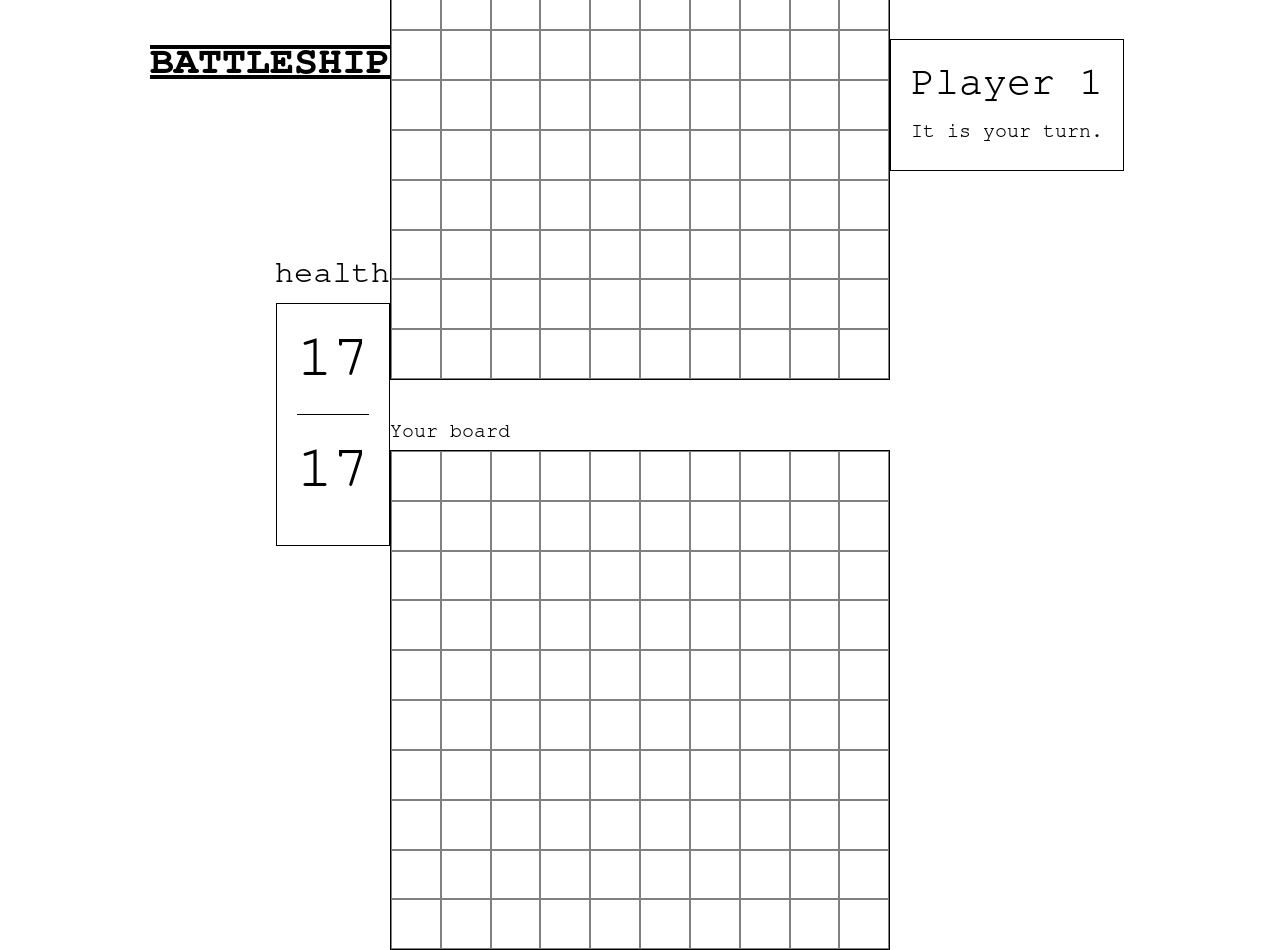
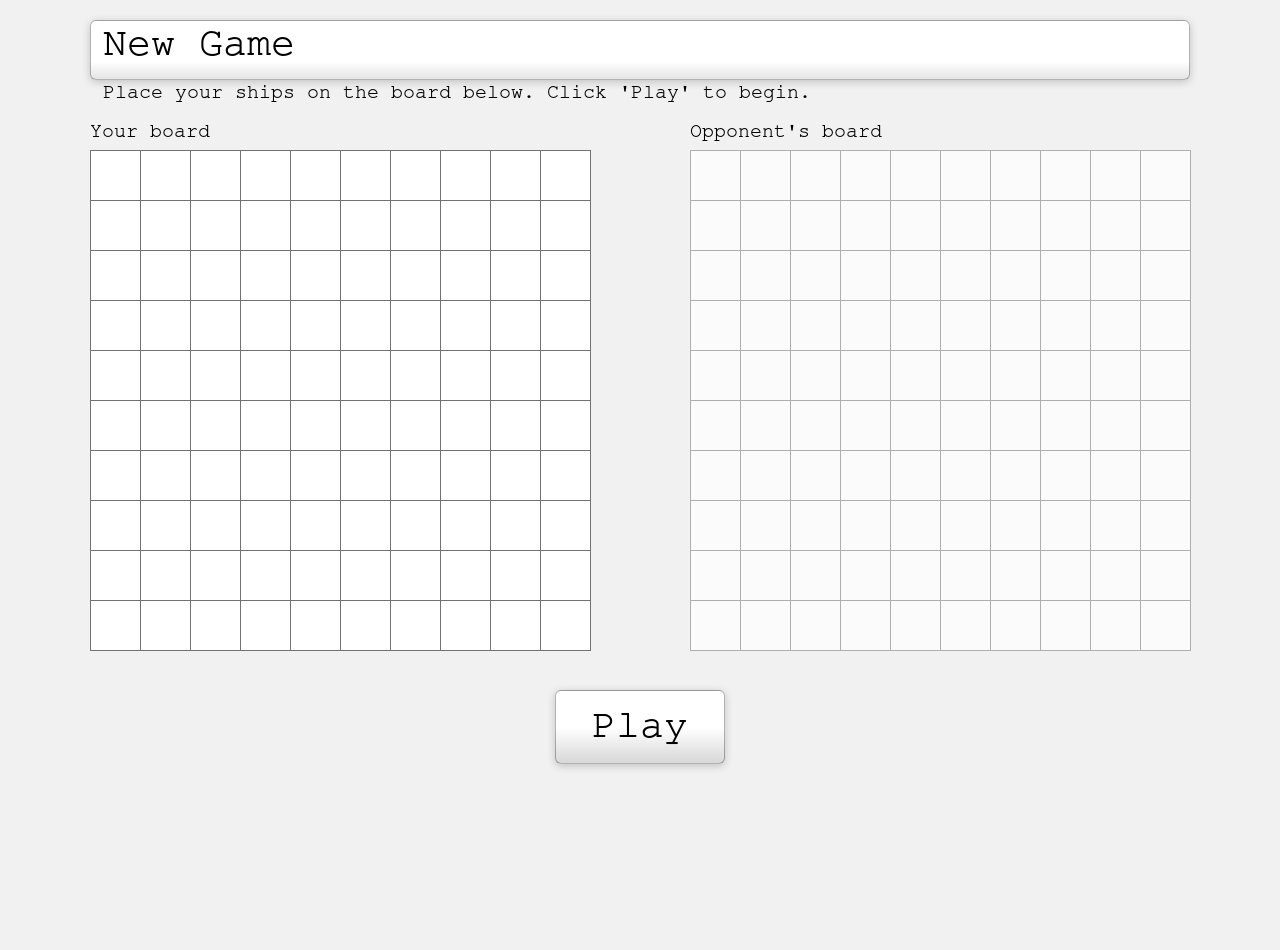
Before and after one commit to scojr/Battleship, a website with bundled scripts: page index.html in a window 1280 px wide. After the commit the page ends 800 px from the top, so only its background shows below. Built offline with nearby package versions, Linux system fonts and the light colour scheme.

Commit message:
Improve styling and layout

```diff
--- a/index.html
+++ b/index.html
@@ -10,32 +10,24 @@
 </head>
 
 <body>
-  <div class="logo">
-    <h1>BATTLESHIP</h1>
-  </div>
-  <div class="score">
-    <h3 class="label">health</h3>
-    <div class="container">
-      <div class="opponent text">17</div>
-      <div class="separator"></div>
-      <div class="player text">17</div>
-    </div>
-  </div>
   <div class="gameboard-container">
-    <div class="opponent container">
-      <h3 class="opponent label">Opponent's board</h3>
-      <div class="opponent grid"></div>
-    </div>
     <div class="player container">
       <h3 class="player label">Your board</h3>
       <div class="player grid"></div>
     </div>
+    <div class="opponent container">
+      <h3 class="opponent label">Opponent's board</h3>
+      <div class="opponent grid inactive"></div>
+    </div>
   </div>
-  <div class="active display">
+  <div class="active display shadow">
     <div class="text">
-      <h2>Player 1</h2>
-      <p>It is your turn.</p>
+      <h2 class="header">New Game</h2>
+      <p>Place your ships on the board below. Click 'Play' to begin.</p>
     </div>
+  </div>
+  <div class="button-container">
+    <button class="ready shadow">Play</button>
   </div>
 </body>
 
--- a/style.css
+++ b/style.css
@@ -46,89 +46,65 @@ svg {
 }
 
 body {
+  background-color: rgb(241, 241, 241);
   margin: 0;
   height: 100vh;
   line-height: 1.5;
   display: grid;
-  grid-template-columns: 1fr 1fr 1fr;
-  grid-template-rows: 1fr 1fr 1fr 1fr;
+  row-gap: 40px;
+  grid-template-columns: repeat(5, 1fr);
+  grid-template-rows: 10% 1fr 1fr;
   grid-template-areas:
-    'title gameboard display'
-    'score gameboard display'
-    'score gameboard .'
-    '. gameboard .';
-}
-
-.logo {
-  grid-area: title;
-  justify-items: end;
-  margin-top: 10%;
-
-  h1 {
-    font-size: 2em;
-    font-weight: 900;
-    text-decoration: underline overline black;
-  }
-}
-
-.score {
-  grid-area: score;
-  font-size: 3rem;
-  justify-items: end;
-  align-content: center;
-
-  .label {
-    font-size: 1.6rem;
-  }
-
-  .container {
-    border: 1px solid black;
-    padding: 20px;
-  }
-
-  .separator {
-    border-top: 1px solid black;
-    margin-bottom: 20px;
-  }
+    ' . . display . . '
+    ' . . gameboard . . '
+    ' . . buttons . . '
 }
 
 .active.display {
+  background: linear-gradient(rgb(255, 255, 255) 70%, rgb(228, 228, 228));
   grid-area: display;
-  justify-items: start;
-  margin-top: 10%;
+  align-content: center;
+  border: 1px solid rgba(0, 0, 0, 0.3);
+  border-radius: 6px;
+  text-align: start;
+  margin-top: 20px;
+  padding: 0px 12px;
 
   .text {
     h2 {
       font-size: 2em;
     }
-
-    padding: 20px;
-    text-align: center;
-    border: 1px solid black;
   }
 }
 
 .gameboard-container {
   grid-area: gameboard;
   display: flex;
-  flex-direction: column;
-  align-items: center;
+  justify-content: space-between;
+  width: 100%;
+  gap: 100px;
+}
+
+.button-container {
+  grid-area: buttons;
+  display: flex;
+  grid-template-columns: 1fr 1fr;
   justify-content: center;
-  gap: 5%;
-  width: 100%;
 }
 
 .grid {
+  position: relative;
+  background-color: white;
   aspect-ratio: 1/1;
   display: grid;
   grid-template-columns: repeat(10, 1fr);
   grid-template-rows: repeat(10, 1fr);
-  border: 1px solid #000000;
   width: 25em;
 
   .cell {
     aspect-ratio: 1/1;
-    border: 1px solid #808080;
+    box-shadow: 0px 0px 0px 1px rgb(114, 114, 114);
+    margin: 0.5px;
   }
 
   .player.cell:hover {
@@ -142,6 +118,42 @@ body {
   }
 }
 
+.grid.inactive::after {
+  position: absolute;
+  content: "";
+  scale: 1.005;
+  background-color: rgb(241, 241, 241);
+  opacity: 30%;
+  width: inherit;
+  aspect-ratio: 1/1;
+}
+
+.grid.inactive {
+  .cell {
+    box-shadow: 0px 0px 0px 1px rgb(145, 145, 145);
+  }
+}
+
 .ship {
   background-color: gray !important;
 }
+
+button {
+  background: linear-gradient(rgb(255, 255, 255) 50%, rgb(216, 216, 216) 100%);
+  font: inherit;
+  font-size: 2rem;
+  border: 1px solid rgba(0, 0, 0, 0.3);
+  border-radius: 6px;
+  padding: 12px 36px 0px;
+  cursor: pointer;
+  height: min-content;
+}
+
+button:hover {
+  background: linear-gradient(rgb(247, 247, 247) 0%, rgb(209, 209, 209) 100%);
+  border: 1px solid rgba(0, 0, 0, 0.6);
+}
+
+.shadow {
+  box-shadow: rgba(0, 0, 0, 0.2) 0px 2px 8px;
+}
```
